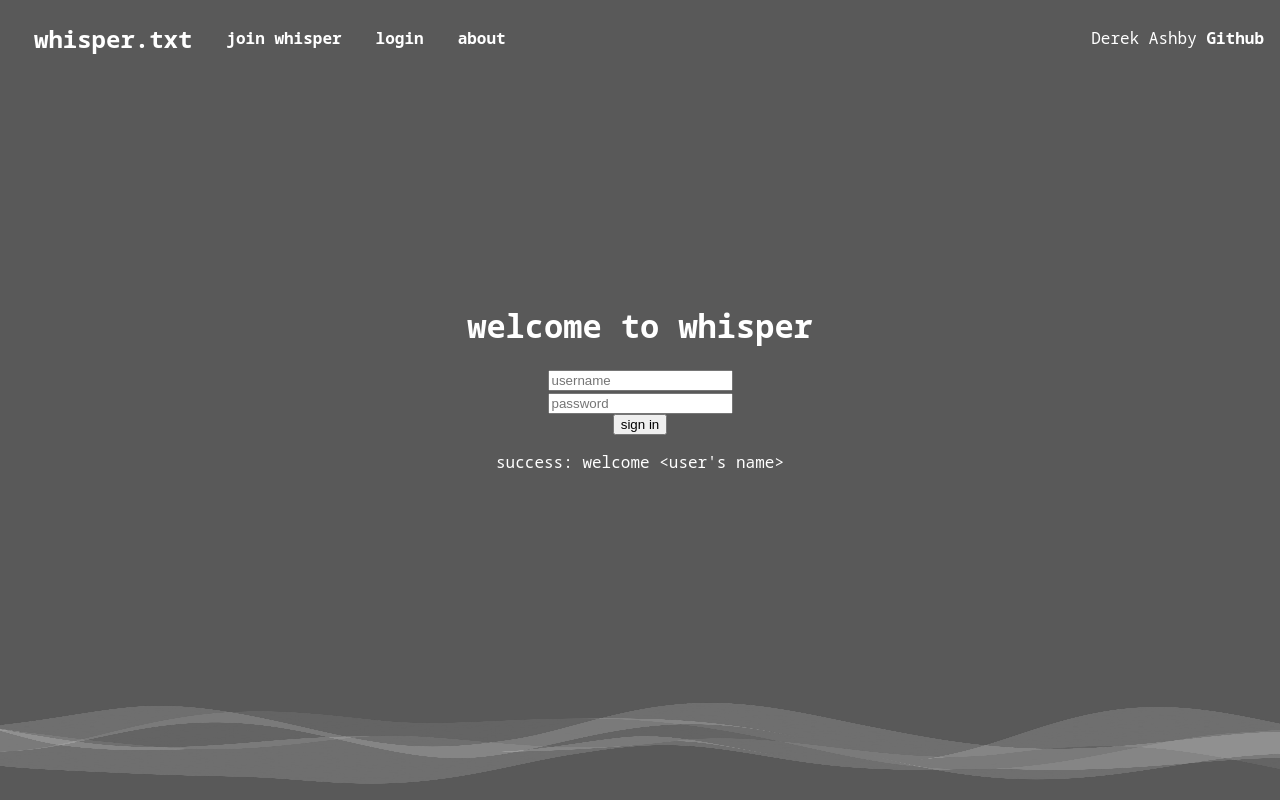
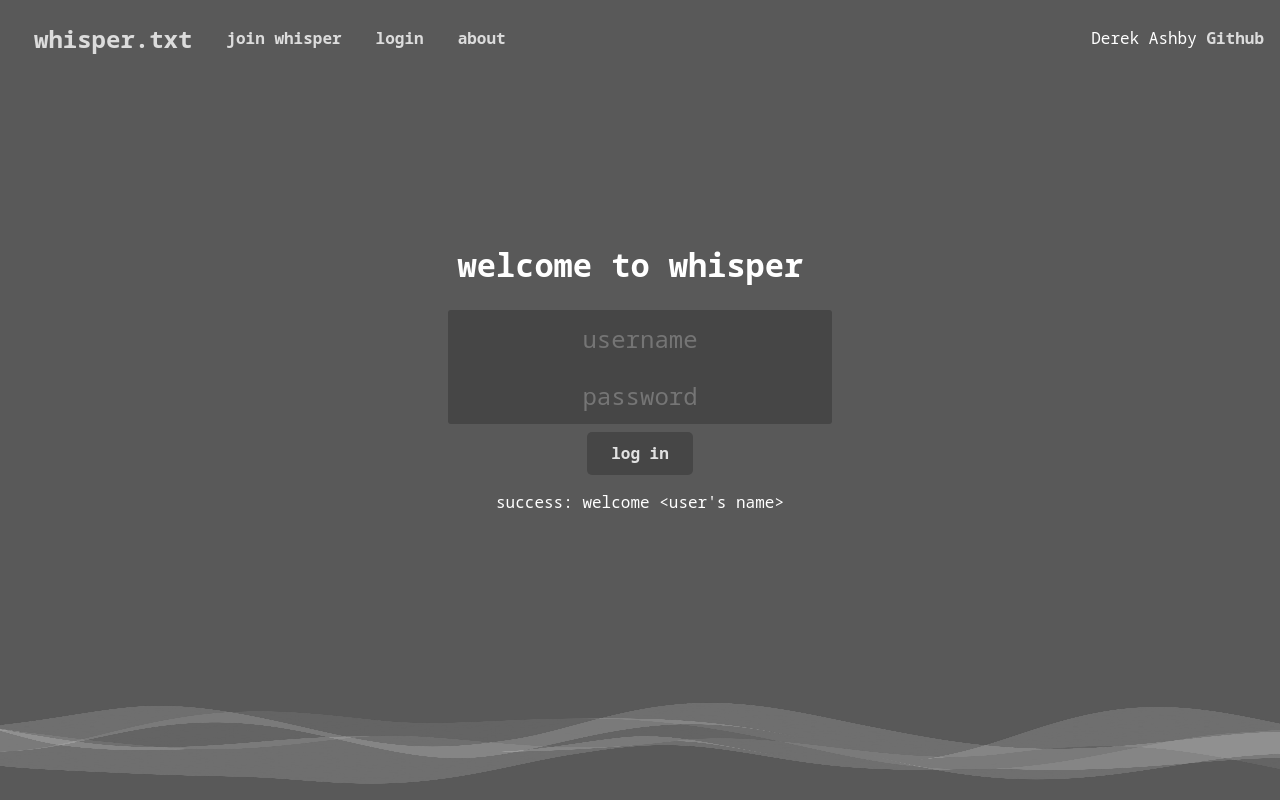
Before and after one commit to der-leek/Startup, a plain HTML site: page index.html in a window 1280 px wide. Shown: the top 800 px of the page. Drawn offline with Linux system fonts and the light colour scheme.

Commit message:
Finished CSS for index.html

```diff
--- a/index.css
+++ b/index.css
@@ -34,6 +34,53 @@ main {
     justify-content: center;
 }
 
+#welcome {
+    margin: 0;
+}
+
+#welcome::after {
+    content: "|";
+    animation: cursor_blink 1.5s steps(2) infinite;
+}
+
+form {
+    padding: 1.5em 1.5em .5em 1.5em;
+    display: flex;
+    flex-direction: column;
+    align-items: center;
+}
+
+#username, #password {
+    font-family: 'Noto Sans Mono';
+    font-size: 1.5em;
+    text-align: center;
+
+    border: none;
+    background: rgb(70, 70, 70);
+    color: white;
+    padding: .5em .65em;
+}
+
+#username {
+    border-radius: 3px 3px 0 0;
+}
+
+#password {
+    border-radius: 0 0 3px 3px;
+}
+
+label {
+    background-color: rgb(70, 70, 70);
+    border-radius: 5px;
+    padding: .65em 1.5em;
+    color: rgb(225, 225, 225);
+    font-weight: bold;
+}
+
+label:hover {
+    color: white
+}
+
 footer {
     flex: 0 1em;
     margin: 0;
@@ -49,13 +96,19 @@ a {
 }
 
 a:link {
+    color: rgb(220, 220, 220);
+}
+
+a:visited {
+    color: rgb(220, 220, 220);
+}
+
+a:hover {
     color: white;
 }
 
-a:visited {
-    color: white;
+@keyframes cursor_blink {
+    0% {
+        color: transparent;
+    }
 }
-
-a:hover {
-    color: black;
-}
--- a/index.html
+++ b/index.html
@@ -32,16 +32,16 @@
     </header>
 
     <main>
-      <h1>welcome to whisper</h1>
+      <h1 id="welcome">welcome to whisper</h1>
 
       <form method="post" action="">
         <input type="text" id="username" placeholder="username" required/>
-        </br>
         <input type="password" id="password" placeholder="password" required/>
-        <!-- add option to show/hide password -->
+        <!-- add option to show/hide password (maybe an filled/hollow circle)-->
       </form>
 
-      <button type="submit">sign in</button>
+      <button type="submit" id="submit" style="display: none;">sign in</button>
+      <label for="submit">log in</label>
 
       <!-- rendering of login confirmation (credentials match database information) -->
       <p>success: welcome &lt;user's name&gt;</p>
```
